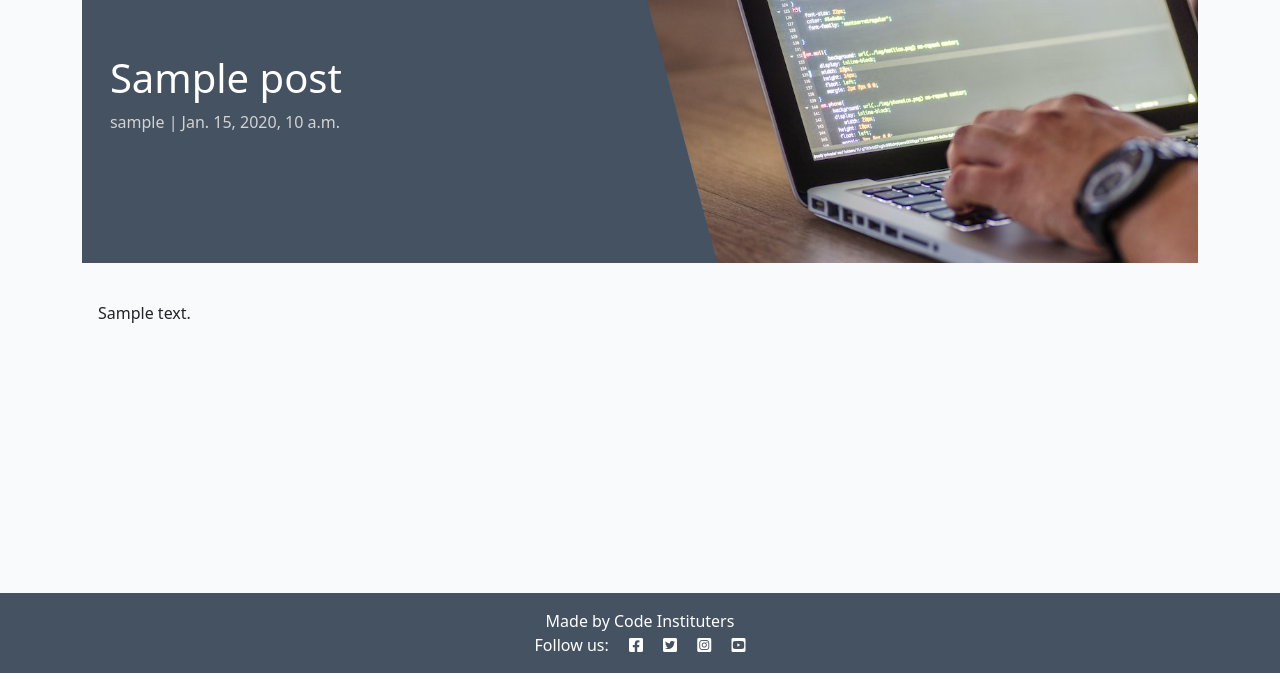
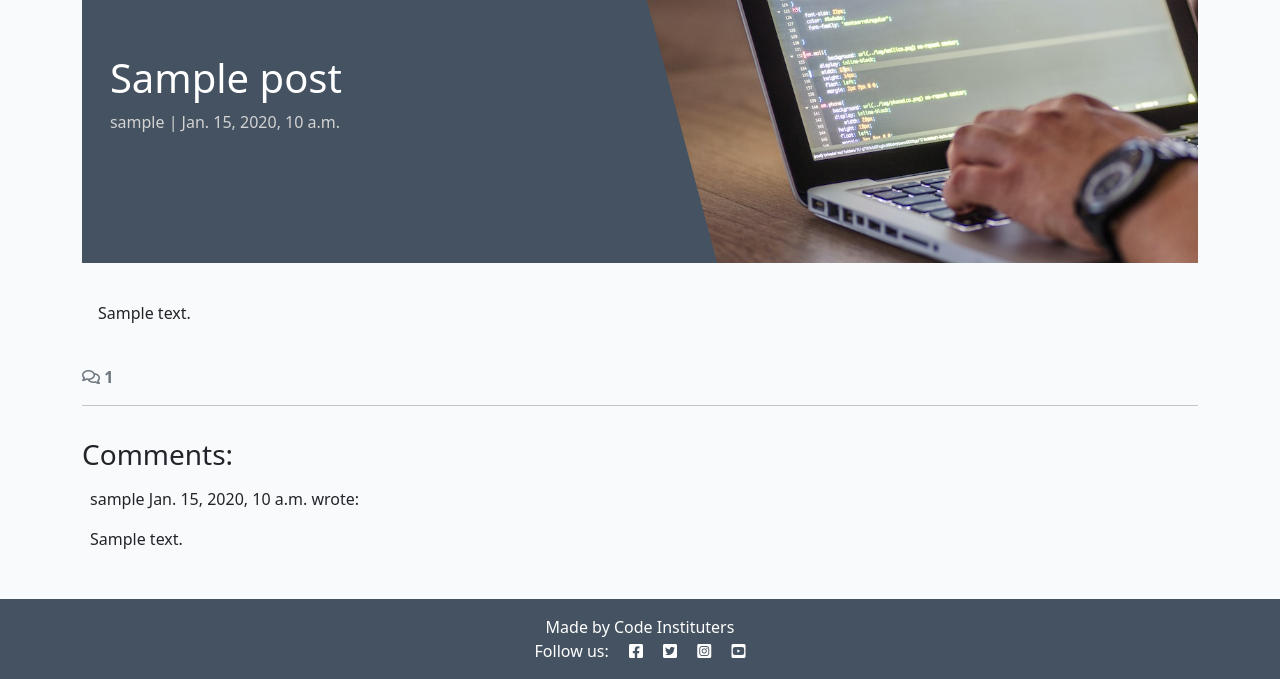
Before and after one commit to DesislavaNaydenova/django_blog, a Django app: a page that uses blog/templates/blog/post_detail.html in a window 1280 px wide. Shown: the part 127-806 px from the top of the page. Run offline with Django 4.2, Linux system fonts and the light colour scheme; tables that the repository leaves empty hold one stand-in row (values such as "Sample post"); parts of the project's set-up code (start-up, migrations or seed data) failed here and were passed over; some libraries are stand-ins or nearby versions.

Commit message:
Add a comment count and filter to the views and added a for-loop to post-detail.html to show only the approved comments

```diff
--- a/blog/models.py
+++ b/blog/models.py
@@ -24,6 +24,7 @@ class Comment(models.Model):
     body = models.TextField()
     approved = models.BooleanField(default=False)
     created_on= models.DateTimeField(auto_now_add=True)
+    challenge = models.TextField(blank=True, null=True)
 
     class Meta:
         ordering = ["-created_on"]
--- a/blog/templates/blog/post_detail.html
+++ b/blog/templates/blog/post_detail.html
@@ -29,6 +29,43 @@
             </div>
         </div>
     </div>
+    <!-- Displaying count of the comments-->
+    <div class="row">
+        <div class="col-12">
+            <strong class="text-secondary">
+                <i class="far fa-comments"></i> {{ comment_count }}
+            </strong>
+        </div>
+        <div class="col-12">
+            <hr>
+        </div>
+    </div>
+    <!-- Display Comments -->
+    <div class="row">
+        <div class="col-md-8 car mb-4 mt-3">
+            <h3>Comments:</h3>
+            <div class="card-bpdy">
+                <!-- We want a for-loop inside the empty control tags to iterate
+                 through each comment in comments -->
+                {% for comment in comments %}
+                <div class="p-2 comments">
+                    {% if not comment.approved and comment.author == user %}
+                    faded {% elif not comment.approved %} d.none {% endif %}
+                    <p class="font-weight-bold"> {{ comment.author }}
+                        <span class="font-weight-normal"> {{ comment.created_on}}</span>
+                        wrote:
+                    </p>
+                    <div id="comment{{ comment.id }}">
+                        {{ comment.body | linebreaks }}
+                    </div>
+                    {% if not comment.approved and comment.author == user %}
+                    <p class="approval">This comment is waiting for approval</p>
+                    {% endif %}
+                </div>
+                {% endfor %}
+            </div>
+        </div>
+    </div>
 </div>
 
 {% endblock content %}
--- a/blog/views.py
+++ b/blog/views.py
@@ -18,4 +18,9 @@ def post_detail(request, slug):
     :template:'blog/post_detail.html' """
     queryset= Post.objects.filter(status=1)
     post= get_object_or_404(queryset, slug=slug)
-    return render(request, "blog/post_detail.html", {"post": post},)
+    comments = post.comments.all().order_by("-created_on")
+    comment_count = post.comments.filter(approved = True).count()
+    return render(request, "blog/post_detail.html", {"post": post,
+    "comments": comments,
+    "comment_count": comment_count,
+    },)
--- a/codestar/settings.py
+++ b/codestar/settings.py
@@ -32,7 +32,7 @@ STATIC_ROOT = os.path.join(BASE_DIR, 'staticfiles')
 SECRET_KEY = os.environ.get("SECRET_KEY")
 
 # SECURITY WARNING: don't run with debug turned on in production!
-DEBUG = False
+DEBUG = True
 
 ALLOWED_HOSTS = ['8000-desislavanay-djangoblog-v16qkcqchdw.ws-eu115.gitpod.io','.herokuapp.com']
 
```
